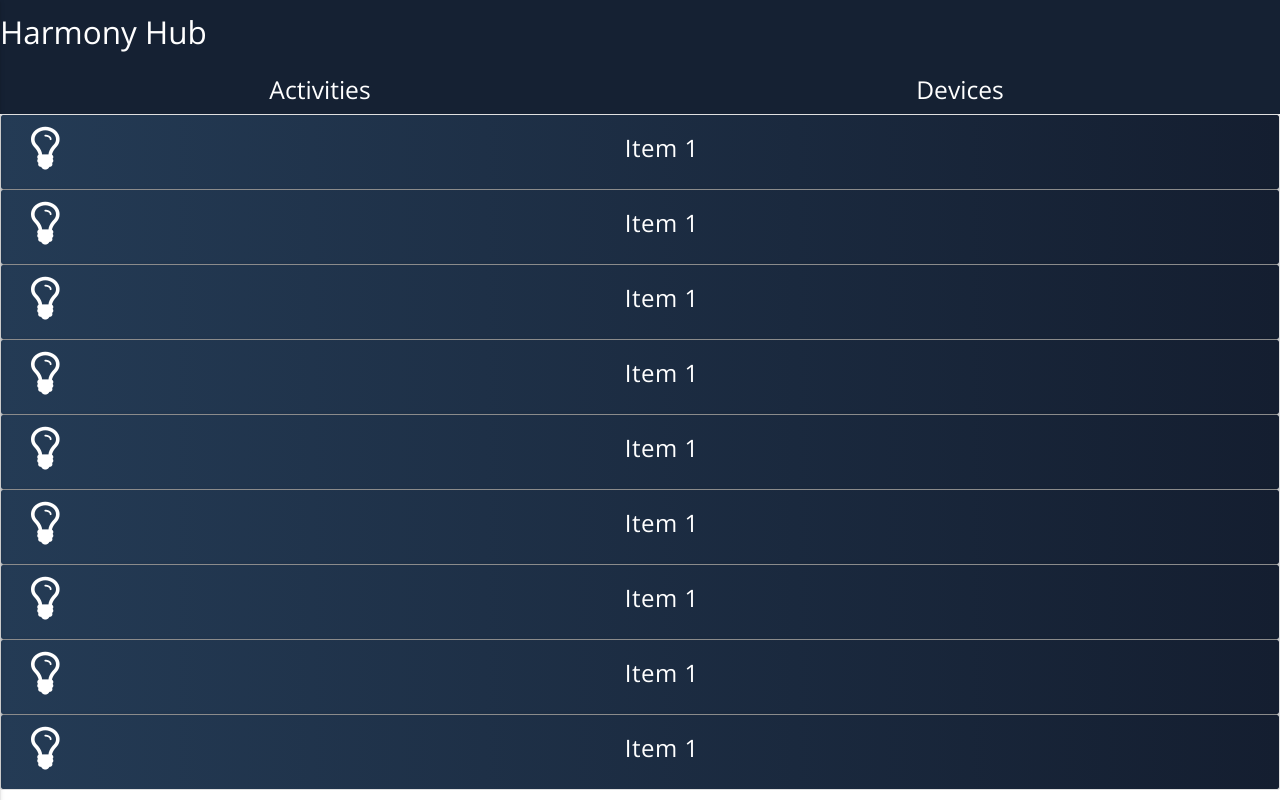
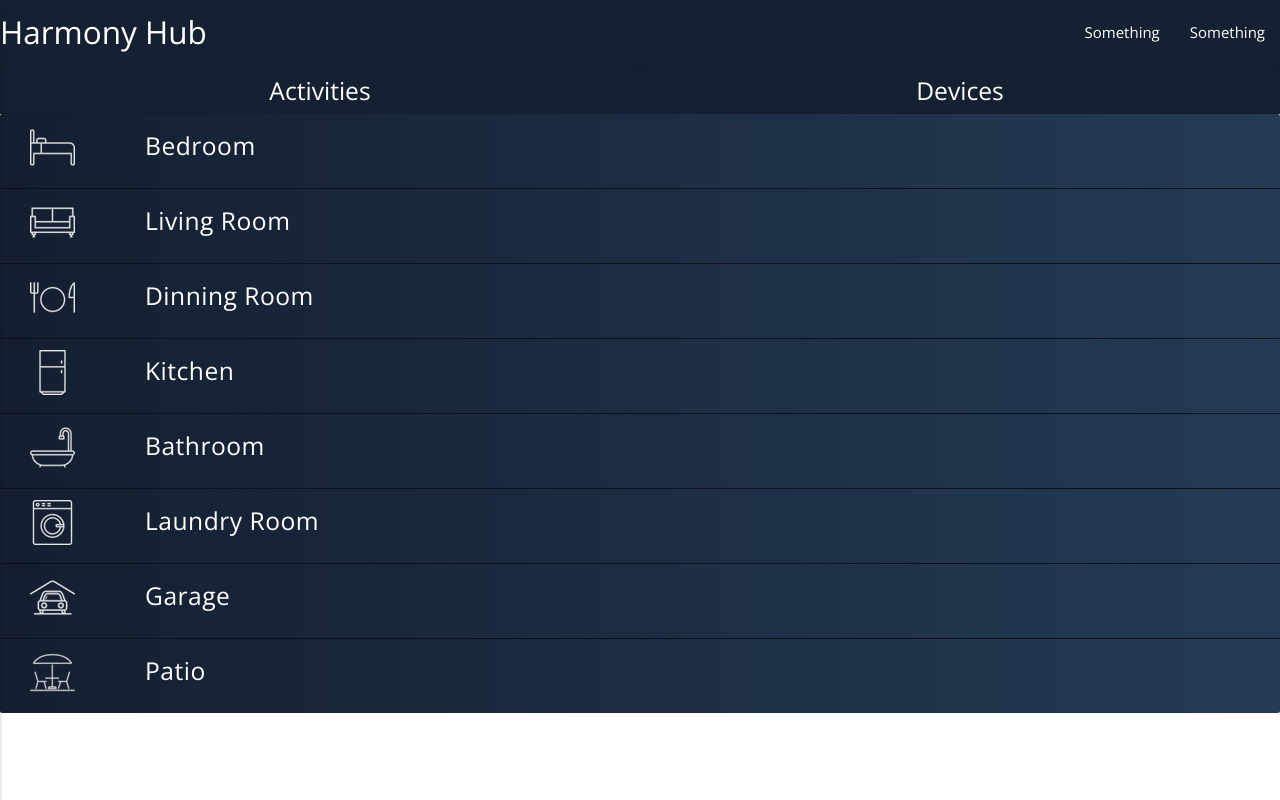
Before and after one commit to NBDelpino1/layout-test, a plain HTML site: page index.html in a window 1280 px wide. Drawn offline with nearby package versions, Linux system fonts and the light colour scheme.

Commit message:
completed mock initial view, will be changed according to client specs

```diff
--- a/assets/css/style.css
+++ b/assets/css/style.css
@@ -2,7 +2,7 @@ body, html {
     height:100%;
     width:100%;
     font-family: 'Open Sans', sans-serif;
-    color: #eae8e8;
+    color: #d4d7d9;
 }
 
 .row, .col {
@@ -41,13 +41,18 @@ nav .nav-wrapper {
     font-size:24px;
     height:74px;
     padding-top:6px;
-    /*background-color: #10283c !important;*/
+    padding-right:60px;
+    /*Dark Blue*/ /* Color combo to consider #2196f3 #365fab*/
     background: #141E30;  /* fallback for old browsers */
-    background: -webkit-linear-gradient(to right, #243B55, #141E30);  /* Chrome 10-25, Safari 5.1-6 */
-    background: linear-gradient(to right, #243B55, #141E30); /* W3C, IE 10+/ Edge, Firefox 16+, Chrome 26+, Opera 12+, Safari 7+ */
-
+    background: -webkit-linear-gradient(to left, #243B55, #141E30);  /* Chrome 10-25, Safari 5.1-6 */
+    background: linear-gradient(to left, #243B55, #141E30); /* W3C, IE 10+/ Edge, Firefox 16+, Chrome 26+, Opera 12+, Safari 7+ */
 }
 
+.waves-effect {
+    -webkit-border-radius:0;
+    -moz-border-radius:0;
+    border-radius:0;
+}
 .material-button-icon:before {
     font-size:50px;
 }
@@ -56,10 +61,53 @@ nav .nav-wrapper {
     /*padding:0;*/
 /*}*/
 
+.material-button-list:not(.browser-default) {
+    border:0;
+}
+
+
 .material-button-list .material-button-list-item {
     padding:0;
+    border-color: #131d2d;
 }
 
 .material-button-list:not(.browser-default) {
     margin-top:0;
 }
+
+.option3 {
+    font-size:24px;
+}
+
+.material-button-img {
+    padding-top:5px;
+    float: left;
+}
+
+.material-button-text{
+    display: inline-block;
+    float: left;
+    padding-left:70px;
+}
+
+
+/*Side Nav*/
+.side-nav {
+    /*Dark Blue*/
+    background: #141E30;  /* fallback for old browsers */
+    background: -webkit-linear-gradient(to left, #243B55, #141E30);  /* Chrome 10-25, Safari 5.1-6 */
+    background: linear-gradient(to left, #243B55, #141E30); /* W3C, IE 10+/ Edge, Firefox 16+, Chrome 26+, Opera 12+, Safari 7+ */
+}
+
+.side-nav a {
+    color: #fff;
+    border-bottom:1px solid #131d2d;
+    font-size:24px;
+    height:74px;
+    padding-top:10px;
+}
+
+
+.row .col.s6 {
+    border:1px solid #131d2d;
+}
--- a/index.html
+++ b/index.html
@@ -18,48 +18,22 @@
         <div class="nav-wrapper">
             <a href="#!" class="brand-logo">Harmony Hub</a>
             <a href="#" data-activates="mobile-demo" class="button-collapse"><i class="material-icons">menu</i></a>
-            <!--<ul class="right hide-on-med-and-down">-->
-                <!--<li><a href="#">Activities</a></li>-->
-                <!--<li><a href="#">Devices</a></li>-->
-            <!--</ul>-->
+            <ul class="right hide-on-med-and-down">
+                <li><a href="#">Something</a></li>
+                <li><a href="#">Something</a></li>
+            </ul>
             <ul class="side-nav" id="mobile-demo">
-                <li><a href="#">Activities</a></li>
-                <li><a href="#">Devices</a></li>
+                <li><a href="#">Something</a></li>
+                <li><a href="#">Something</a></li>
             </ul>
         </div>
     </nav>
 </header>
 
 <main>
-    <!----------------------------------------------------------------------------------------------------------------->
-    <!-- Option #1: use Materialize tabs to hold the divs
-        Problem: This may not be a scalable approach; what happens after the div appears? How will the user move to the
-        next section after clicking that div???
-        -->
-    <!----------------------------------------------------------------------------------------------------------------->
-    <!--<div class="row">-->
-        <!--<div class="col s12">-->
-            <!--<ul class="tabs tabs-fixed-width">-->
-                <!--<li class="tab col s3"><a href="#test1">Test 1</a></li>-->
-                <!--<li class="tab col s3"><a href="#test2">Test 2</a></li>-->
-            <!--</ul>-->
-        <!--</div>-->
-        <!--&lt;!&ndash; Tab 1 is clicked whatever is inside this div will show&ndash;&gt;-->
-        <!--<div id="test1" class="col s12">Test 1</div>-->
-        <!--&lt;!&ndash; Tab 2 is clicked whatever is inside this div will show&ndash;&gt;-->
-        <!--<div id="test2" class="col s12">Test 2</div>-->
-    <!--</div>-->
-    <!----------------------------------------------------------------------------------------------------------------->
-    <!-- Option #2: create two divs by hand; build out each display that will show; use jQuery show hide as the user
-         navigates between views
-         Problem: None yet; only downside is time it will take. I am inclined to say go with this option as it will
-         scalability issues; we can potentially scale to whatever size we want + mark up will likely be more modular
-         and easy to maintain
-    -->
-    <!----------------------------------------------------------------------------------------------------------------->
-    <div class="center-align">
-        <!-- Main Selectors -->
-        <div class="row">
+    <!--<div class="center-align">-->
+        <!----------------------------------------- Main Selectors ---------------------------------------------------->
+        <div class="row center-align">
             <div class="col s6 waves-effect waves-light primarySelector ">
                 <h5>Activities</h5>
             </div>
@@ -67,9 +41,9 @@
                 <h5>Devices</h5>
             </div>
         </div>
+        <!----------------------------------------- Main Selectors End------------------------------------------------->
 
-        <!-- Choices (each will have its own row with two columns. Col 1 for the icon and Col 2 for the text -->
-        <!--TODO - consider using a list for this????-->
+
 
         <!----------------------------------------------- Div Instead of Button Test ---------------------------------->
         <!--<div class="row">-->
@@ -82,7 +56,8 @@
             <!--</div>-->
         <!--</div>-->
         <!----------------------------------------------- Div Instead of Button End ----------------------------------->
-    </div>
+    <!--</div>-->
+
 
 
     <!----------------------------------------------- Material Button Alone Test -------------------------------------->
@@ -93,19 +68,39 @@
     <!--<a class="waves-effect waves-light btn-large material-button"><i class="fa fa-lightbulb-o material-icons left material-button-icon" aria-hidden="true"></i>Item 5</a>-->
     <!----------------------------------------------- Material Button Alone Test End ---------------------------------->
 
-    <!----------------------------------------------- Material Buttons In List Test------------------------------------>
+
+
+
+    <!----------------------------------------------- Material Buttons In List Test Material Icon --------------------->
+    <!--<ul class="collection material-button-list">-->
+        <!--<li class="collection-item material-button-list-item"><a class="waves-effect waves-light btn-large material-button"><i class="fa fa-lightbulb-o material-icons left material-button-icon" aria-hidden="true"></i>Item 1</a></li>-->
+        <!--<li class="collection-item material-button-list-item"><a class="waves-effect waves-light btn-large material-button"><i class="fa fa-lightbulb-o material-icons left material-button-icon" aria-hidden="true"></i>Item 1</a></li>-->
+        <!--<li class="collection-item material-button-list-item"><a class="waves-effect waves-light btn-large material-button"><i class="fa fa-lightbulb-o material-icons left material-button-icon" aria-hidden="true"></i>Item 1</a></li>-->
+        <!--<li class="collection-item material-button-list-item"><a class="waves-effect waves-light btn-large material-button"><i class="fa fa-lightbulb-o material-icons left material-button-icon" aria-hidden="true"></i>Item 1</a></li>-->
+        <!--<li class="collection-item material-button-list-item"><a class="waves-effect waves-light btn-large material-button"><i class="fa fa-lightbulb-o material-icons left material-button-icon" aria-hidden="true"></i>Item 1</a></li>-->
+        <!--<li class="collection-item material-button-list-item"><a class="waves-effect waves-light btn-large material-button"><i class="fa fa-lightbulb-o material-icons left material-button-icon" aria-hidden="true"></i>Item 1</a></li>-->
+        <!--<li class="collection-item material-button-list-item"><a class="waves-effect waves-light btn-large material-button"><i class="fa fa-lightbulb-o material-icons left material-button-icon" aria-hidden="true"></i>Item 1</a></li>-->
+        <!--<li class="collection-item material-button-list-item"><a class="waves-effect waves-light btn-large material-button"><i class="fa fa-lightbulb-o material-icons left material-button-icon" aria-hidden="true"></i>Item 1</a></li>-->
+        <!--<li class="collection-item material-button-list-item"><a class="waves-effect waves-light btn-large material-button"><i class="fa fa-lightbulb-o material-icons left material-button-icon" aria-hidden="true"></i>Item 1</a></li>-->
+    <!--</ul>-->
+    <!----------------------------------------------- Material Button In List Material Icon End ----------------------->
+
+
+
+
+    <!----------------------------------------------- Material Button In List Image ----------------------------------->
     <ul class="collection material-button-list">
-        <li class="collection-item material-button-list-item"><a class="waves-effect waves-light btn-large material-button"><i class="fa fa-lightbulb-o material-icons left material-button-icon" aria-hidden="true"></i>Item 1</a></li>
-        <li class="collection-item material-button-list-item"><a class="waves-effect waves-light btn-large material-button"><i class="fa fa-lightbulb-o material-icons left material-button-icon" aria-hidden="true"></i>Item 1</a></li>
-        <li class="collection-item material-button-list-item"><a class="waves-effect waves-light btn-large material-button"><i class="fa fa-lightbulb-o material-icons left material-button-icon" aria-hidden="true"></i>Item 1</a></li>
-        <li class="collection-item material-button-list-item"><a class="waves-effect waves-light btn-large material-button"><i class="fa fa-lightbulb-o material-icons left material-button-icon" aria-hidden="true"></i>Item 1</a></li>
-        <li class="collection-item material-button-list-item"><a class="waves-effect waves-light btn-large material-button"><i class="fa fa-lightbulb-o material-icons left material-button-icon" aria-hidden="true"></i>Item 1</a></li>
-        <li class="collection-item material-button-list-item"><a class="waves-effect waves-light btn-large material-button"><i class="fa fa-lightbulb-o material-icons left material-button-icon" aria-hidden="true"></i>Item 1</a></li>
-        <li class="collection-item material-button-list-item"><a class="waves-effect waves-light btn-large material-button"><i class="fa fa-lightbulb-o material-icons left material-button-icon" aria-hidden="true"></i>Item 1</a></li>
-        <li class="collection-item material-button-list-item"><a class="waves-effect waves-light btn-large material-button"><i class="fa fa-lightbulb-o material-icons left material-button-icon" aria-hidden="true"></i>Item 1</a></li>
-        <li class="collection-item material-button-list-item"><a class="waves-effect waves-light btn-large material-button"><i class="fa fa-lightbulb-o material-icons left material-button-icon" aria-hidden="true"></i>Item 1</a></li>
+        <li class="collection-item material-button-list-item"><a class="waves-effect waves-light btn-large material-button"><img src="assets/img/bed.png" class="material-button-img"><h5 class="material-button-text">Bedroom</h5></a></li>
+        <li class="collection-item material-button-list-item"><a class="waves-effect waves-light btn-large material-button"><img src="assets/img/sofa.png" class="material-button-img"><h5 class="material-button-text">Living Room</h5></a></li>
+        <li class="collection-item material-button-list-item"><a class="waves-effect waves-light btn-large material-button"><img src="assets/img/dining-room.png" class="material-button-img"><h5 class="material-button-text">Dinning Room</h5></a></li>
+        <li class="collection-item material-button-list-item"><a class="waves-effect waves-light btn-large material-button"><img src="assets/img/fridge.png" class="material-button-img"><h5 class="material-button-text">Kitchen</h5></a></li>
+        <li class="collection-item material-button-list-item"><a class="waves-effect waves-light btn-large material-button"><img src="assets/img/bathtub.png" class="material-button-img"><h5 class="material-button-text">Bathroom</h5></a></li>
+        <li class="collection-item material-button-list-item"><a class="waves-effect waves-light btn-large material-button"><img src="assets/img/laundry-machine.png" class="material-button-img"><h5 class="material-button-text">Laundry Room</h5></a></li>
+        <li class="collection-item material-button-list-item"><a class="waves-effect waves-light btn-large material-button"><img src="assets/img/garage.png" class="material-button-img"><h5 class="material-button-text">Garage</h5></a></li>
+        <li class="collection-item material-button-list-item"><a class="waves-effect waves-light btn-large material-button"><img src="assets/img/patio.png" class="material-button-img"><h5 class="material-button-text">Patio</h5></a></li>
     </ul>
-    <!----------------------------------------------- Material Button In List End ------------------------------------->
+    <!----------------------------------------------- Material Button In List Image End  ------------------------------>
+
 
 
 
```
Also changed, not shown: assets/img/bathtub.png (added), assets/img/bed.png (added), assets/img/dining-room.png (added), assets/img/fridge.png (added), assets/img/garage.png (added), assets/img/laundry-machine.png (added), assets/img/light-bulb.png (added), assets/img/patio.png (added), assets/img/sofa.png (added).
